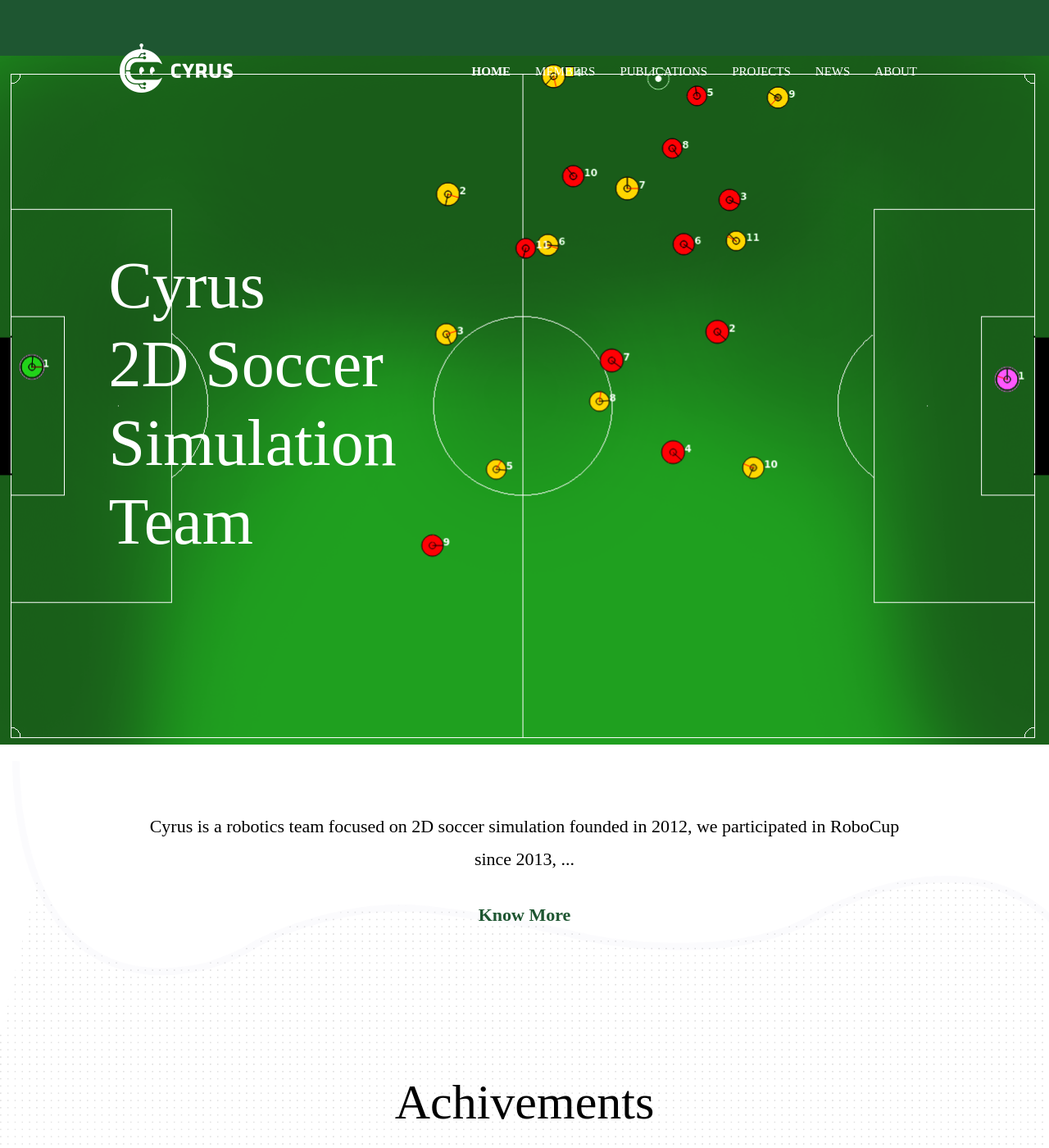
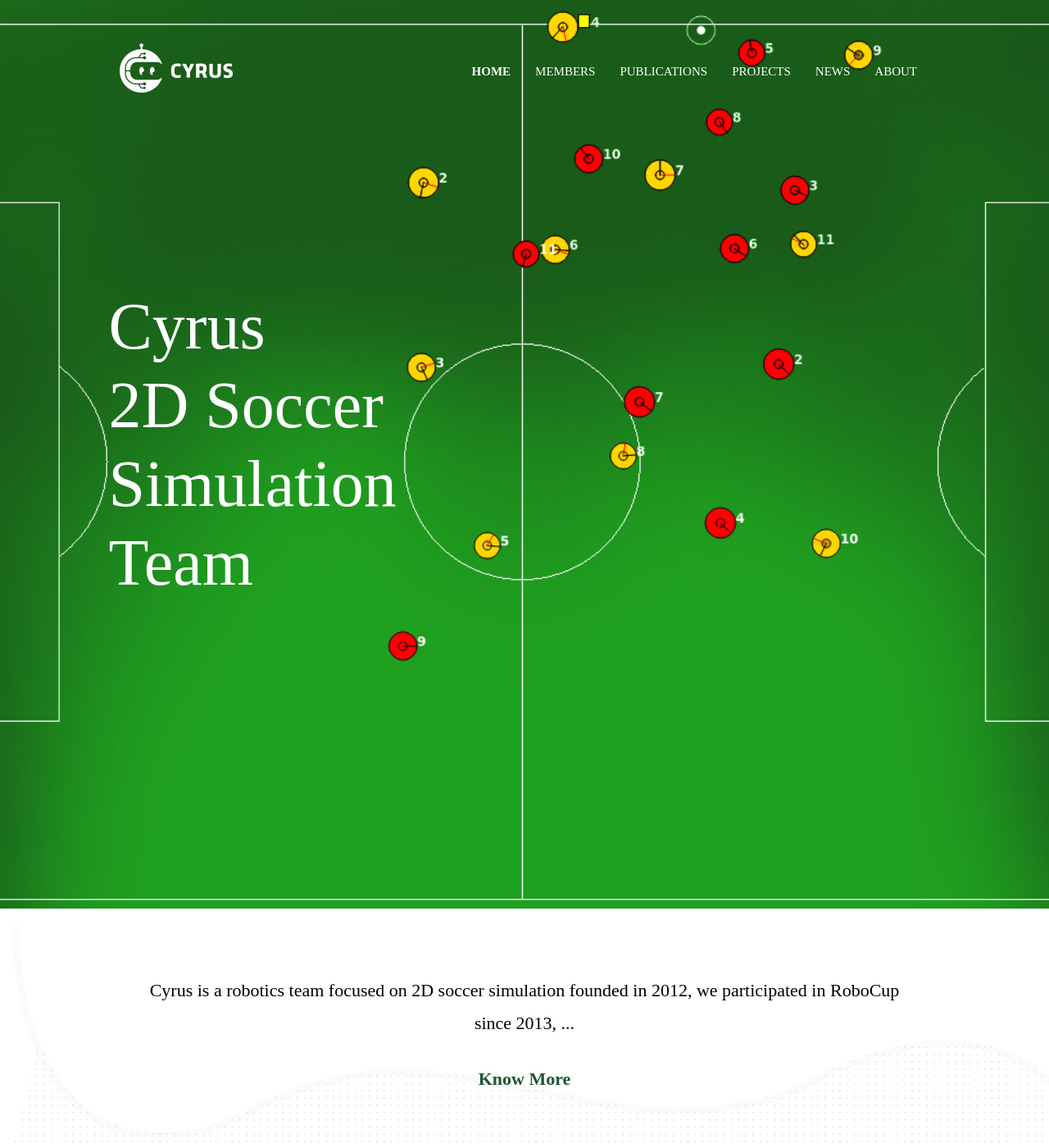
Before and after one commit to Cyrus2D/Cyrus2D.github.io, a Jekyll site: the page built from index.html, in a window 1280 px wide and 1400 px high. Shown: the whole window at 82% size. Built offline with Jekyll 4.4.1, drawn with Linux system fonts in a browser that asks for light colours.

Commit message:
change hero area and nav

```diff
--- a/_includes/header.html
+++ b/_includes/header.html
@@ -8,7 +8,7 @@
       {% endif %}
     </a>
     <button class="navbar-toggler" type="button" data-toggle="collapse" data-target="#navigation"
-      aria-controls="navigation" aria-expanded="false" aria-label="Toggle navigation">
+      aria-controls="navigation" aria-expanded="false" aria-label="Toggle navigation" id="nav-btn">
       <span class="navbar-toggler-icon"></span>
     </button>
 
--- a/_includes/hero-section.html
+++ b/_includes/hero-section.html
@@ -1,13 +1,10 @@
 <!-- hero area -->
-<section class="hero-area bg-primary" id="parallax">
+<section class="hero-area" id="parallax">
   <div class="container">
     <div class="row">
       <div class="col-lg-11 mx-auto">
         <h1 class="text-white font-tertiary">{{ site.data.settings.hero.hero-title }}</h1>
       </div>
-    </div>
-    <div class="layer-bg w-100">
-      <img class="img-fluid w-100" src="{{ site.baseurl }}/assets/images/illustrations/ss2d-bg-e.png" alt="bg-shape">
     </div>
   </div>
   <!-- social icon -->
--- a/assets/js/script.js
+++ b/assets/js/script.js
@@ -1,3 +1,5 @@
+nav_toggle = true;
+
 (function ($) {
   "use strict";
 
@@ -30,6 +32,15 @@
       bottom: $(this).data("progress"),
     });
   });
+
+
+  document.getElementById("nav-btn").onclick = function() {
+    if (nav_toggle)
+      $(".navigation").addClass("bg-primary");
+    else
+      $(".navigation").removeClass("bg-primary");
+    nav_toggle = !nav_toggle;
+  };
 
   var test_contents = $(".testimonial .test-content");
   console.log(test_contents);
--- a/assets/scss/templates/_hero-area.scss
+++ b/assets/scss/templates/_hero-area.scss
@@ -1,14 +1,12 @@
 .hero-area {
-  padding: 300px 0 200px;
-  position: relative;
   @include tablet {
-    padding: 250px 0 150px;
     overflow: hidden;
   }
-  h1{
-    position: relative;
-    z-index: 2;
-  }
+  background: url("/assets/images/illustrations/ss2d-bg-e.png");
+  background-position: center;
+  background-repeat: no-repeat;
+  background-size: cover;
+  padding: 350px 0;
 }
 
 .layer {
--- a/assets/scss/templates/_navigation.scss
+++ b/assets/scss/templates/_navigation.scss
@@ -10,7 +10,7 @@
   }
   @include desktop {
     padding: 20px;
-    background: $primary-color;
+    // background: $primary-color;
   }
 }
 
```
